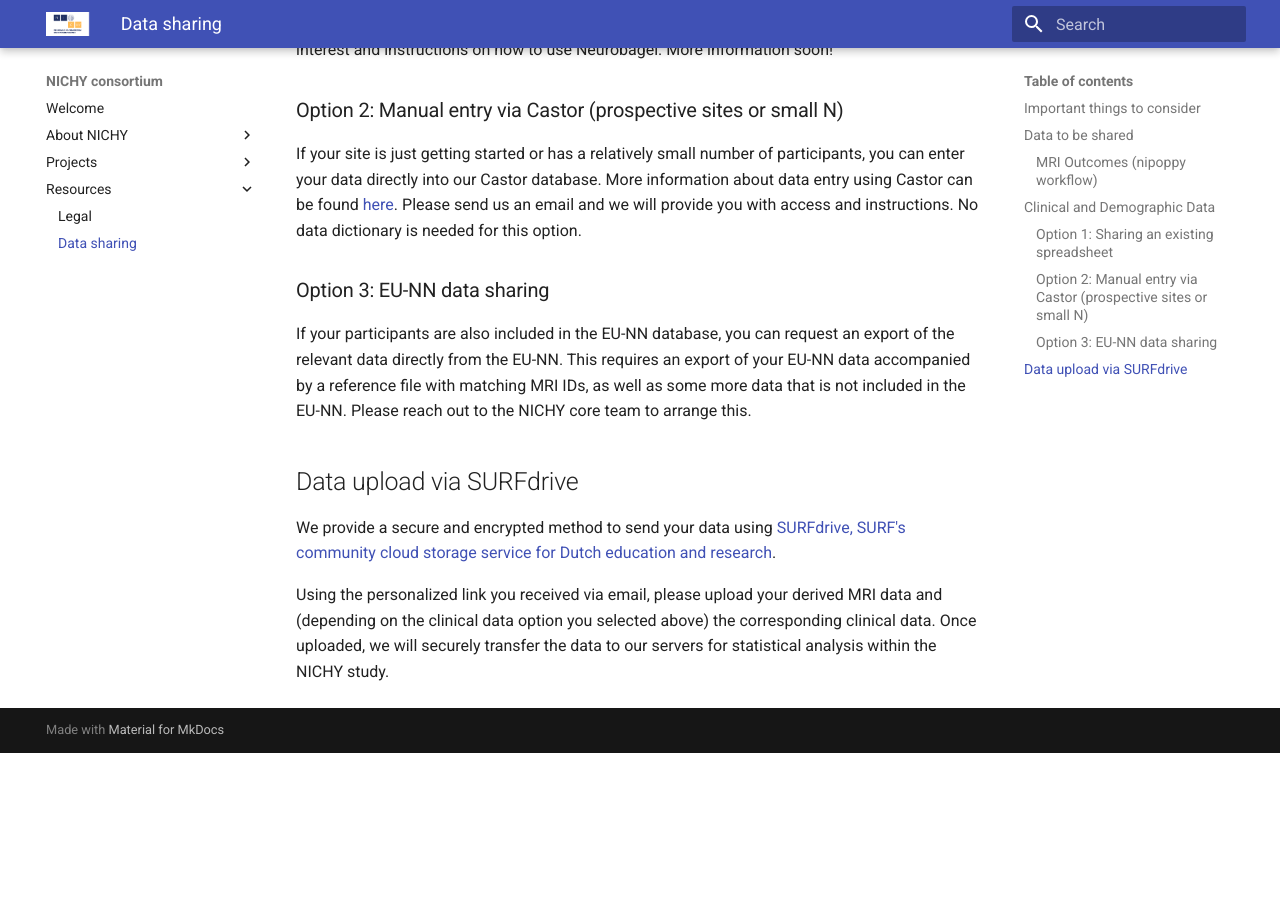
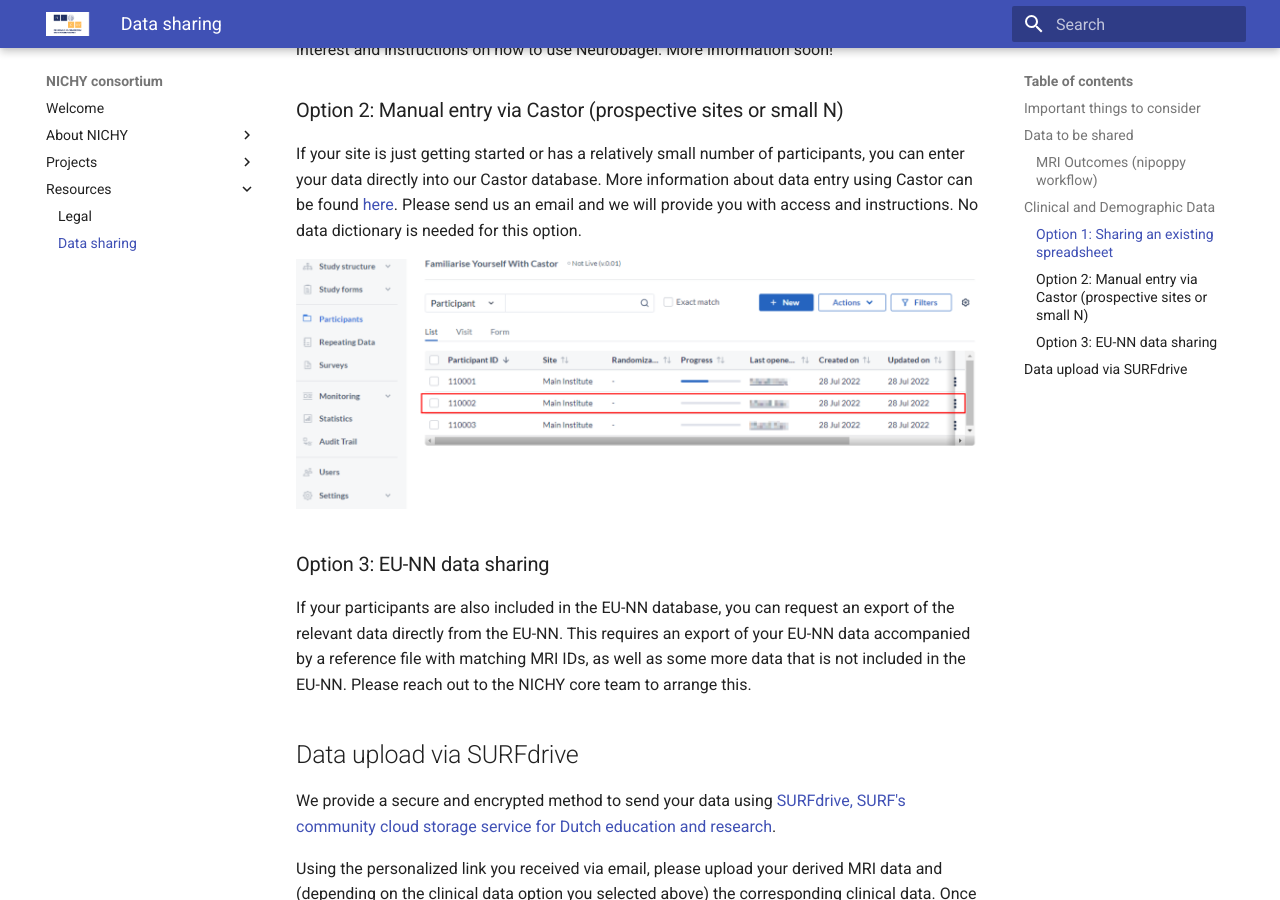
Before and after one commit to nichy-consortium/nichy, an MkDocs documentation site: the page built from docs/resources/how_to_guides/data_sharing.md, in a window 1280 px wide and 900 px high, scrolled down 1491 px. Built offline with MkDocs 1.6.1 and Material for MkDocs 9.7.7, drawn with Linux system fonts in a browser that asks for light colours; before the commit the page ends 2244 px from its top, so only the background shows below that.

Commit message:
Update data_sharing.md

```diff
--- a/docs/resources/how_to_guides/data_sharing.md
+++ b/docs/resources/how_to_guides/data_sharing.md
@@ -49,6 +49,8 @@
 
 If your site is just getting started or has a relatively small number of participants, you can enter your data directly into our Castor database. More information about data entry using Castor can be found [here](https://helpdesk.castoredc.com/hc/en-us/articles/27071695733277-Doing-data-entry-in-CDMS). Please send us an email and we will provide you with access and instructions. No data dictionary is needed for this option.
 
+![Castor data entry screenshot](../../assets/images/Castor_Screenshot.png)
+
 ### Option 3: EU-NN data sharing
 
 If your participants are also included in the EU-NN database, you can request an export of the relevant data directly from the EU-NN. This requires an export of your EU-NN data accompanied by a reference file with matching MRI IDs, as well as some more data that is not included in the EU-NN. Please reach out to the NICHY core team to arrange this.
```
Also changed, not shown: other parts of docs/resources/how_to_guides/data_sharing.md (+2 -0 lines).
